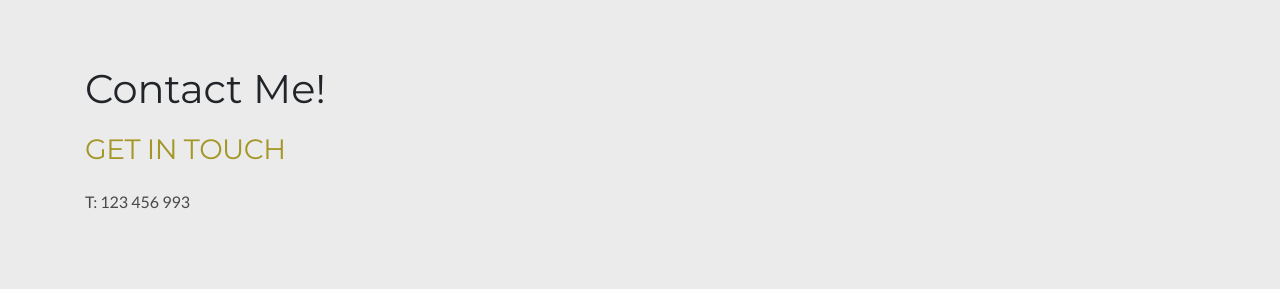
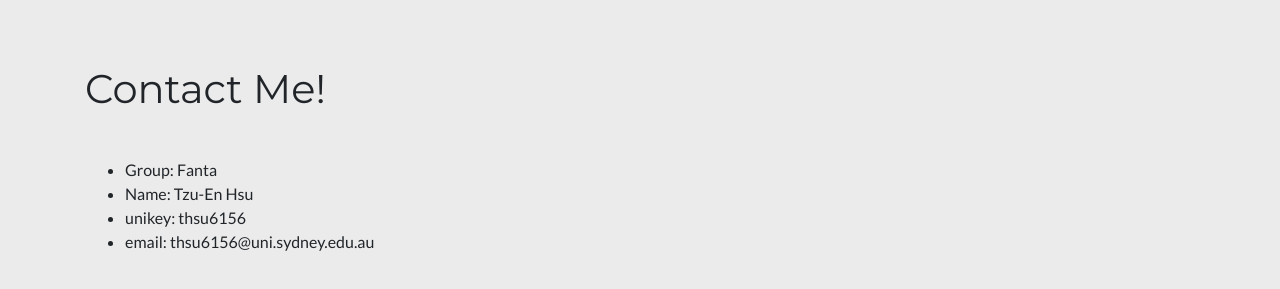
Before and after one commit to thsu6156/thsu6156_process-journal, a plain HTML site: page contact.html in a window 1280 px wide. Shown: the part 65-354 px from the top of the page. Drawn offline with nearby package versions, Linux system fonts and the light colour scheme.

Commit message:
Update contact.html

```diff
--- a/contact.html
+++ b/contact.html
@@ -51,16 +51,16 @@
         </div>
       </div>
 
-
-      <div class="row">
-        <div class="col-md-12">
-          <h3>Get in Touch</h3>
-        </div>
-      </div>
-
       <div class="row">
         <div class="col-md-6">
-          <p>T: 123 456 993</p>
+          <p>
+            <ul>
+              <li>Group: Fanta</li>
+              <li>Name: Tzu-En Hsu</li>
+              <li>unikey: thsu6156</li>
+              <li>email: thsu6156@uni.sydney.edu.au</li>
+            </ul>
+          </p>
         </div>
       </div>
 
```
